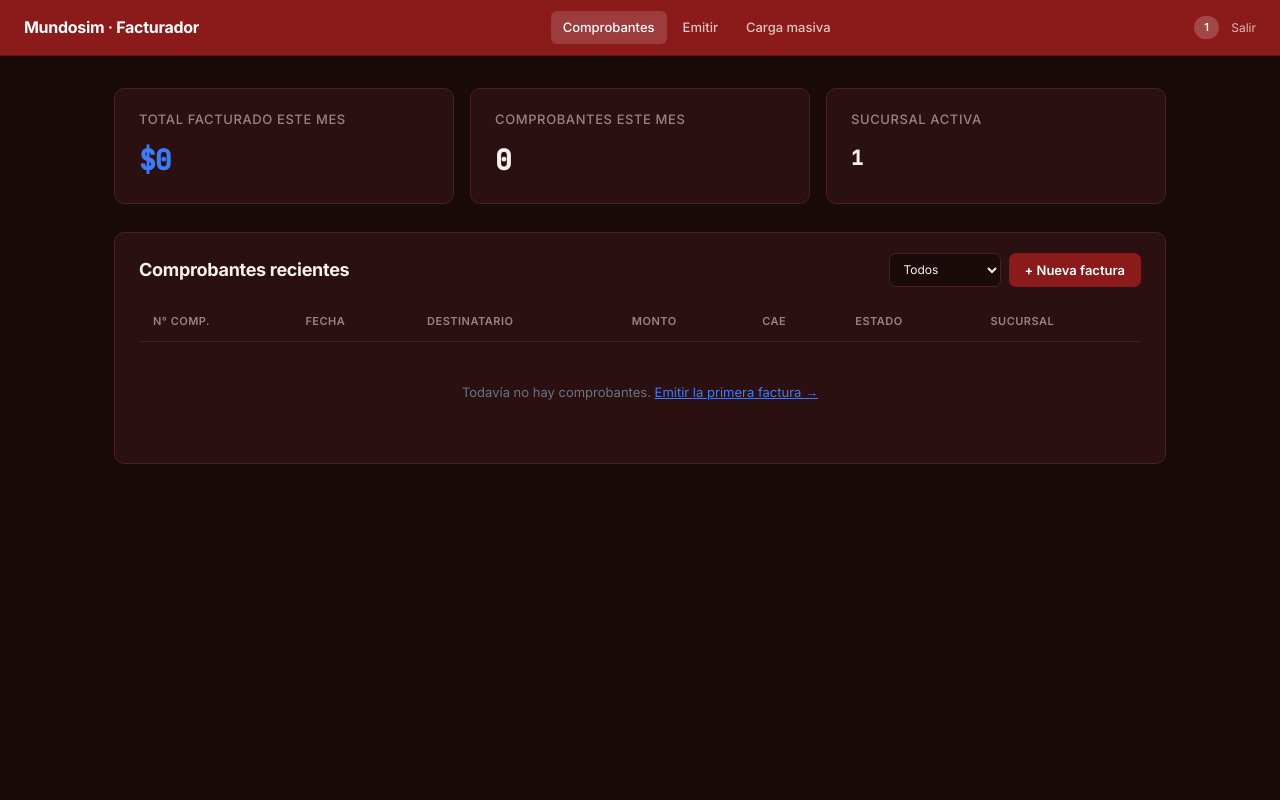
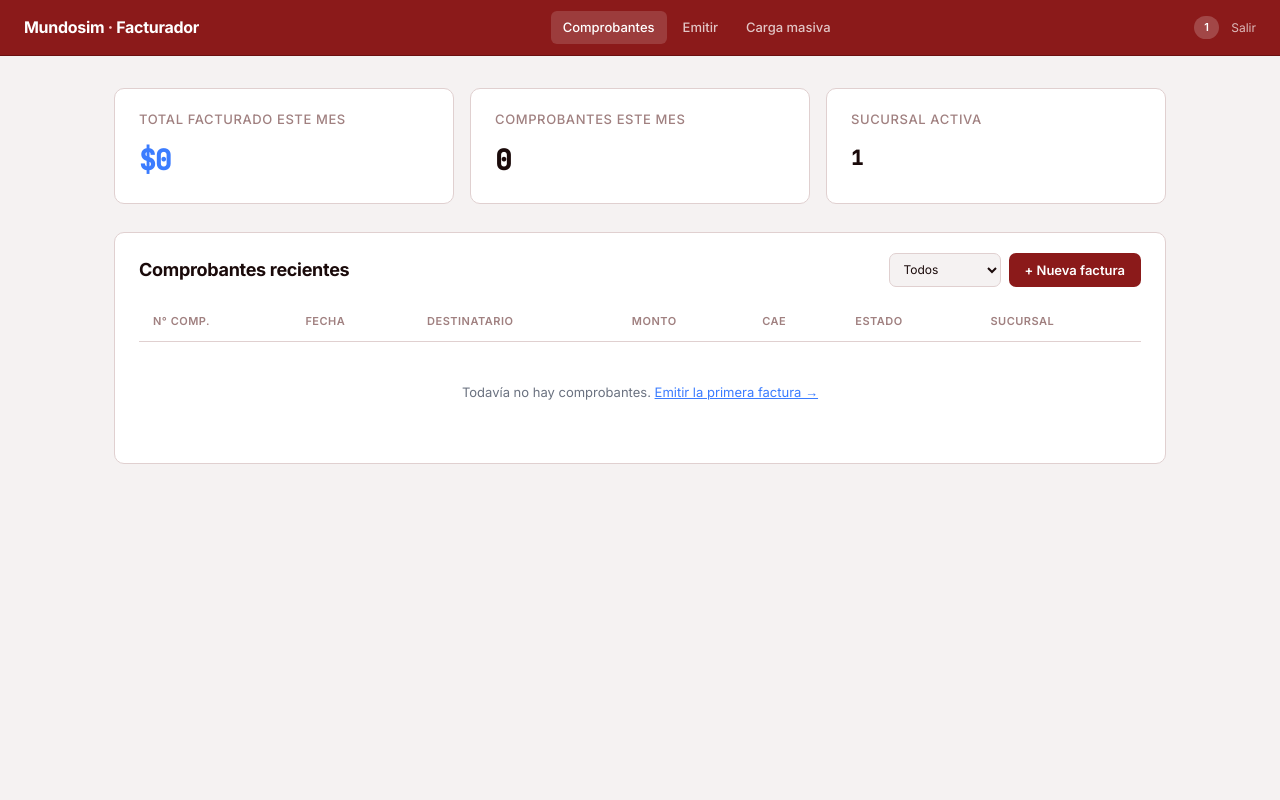
Before and after one commit to fap3000/FACTURADOR-MUNDOSIM, a Flask app: page / in a window 1280 px wide. Run offline with Flask 3, Linux system fonts and the light colour scheme; the visitor is signed in with stand-in values (Sample User, id 1); data that the repository does not hold is empty.

Commit message:
Update base.html

```diff
--- a/templates/base.html
+++ b/templates/base.html
@@ -8,16 +8,16 @@
     @import url('https://fonts.googleapis.com/css2?family=Inter:wght@300;400;500;600;700&family=JetBrains+Mono:wght@400;500&display=swap');
 
     :root {
-      --bg:        #1a0a0a;
-      --surface:   #2a1010;
-      --border:    #4a2020;
+      --bg:        #f5f2f2;
+      --surface:   #ffffff;
+      --border:    #e0d0d0;
       --accent:    #8B1A1A;
       --accent-lit:#B22222;
       --accent-dim:#3d0f0f;
       --success:   #4caf50;
       --error:     #ef5350;
       --warning:   #ff9800;
-      --text:      #f5f0f0;
+      --text:      #1a0a0a;
       --muted:     #a08080;
       --mono:      'JetBrains Mono', monospace;
     }
```
